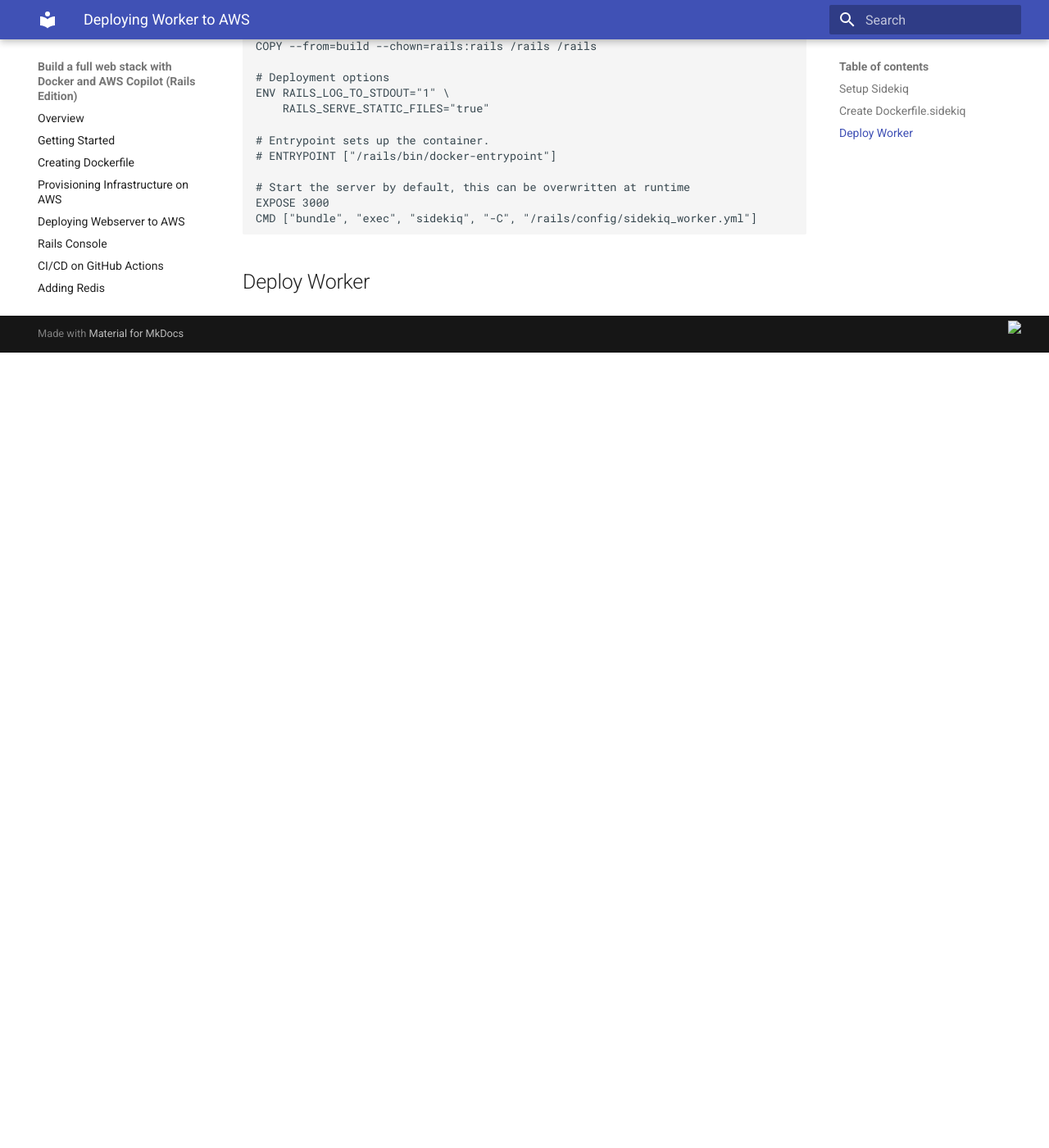
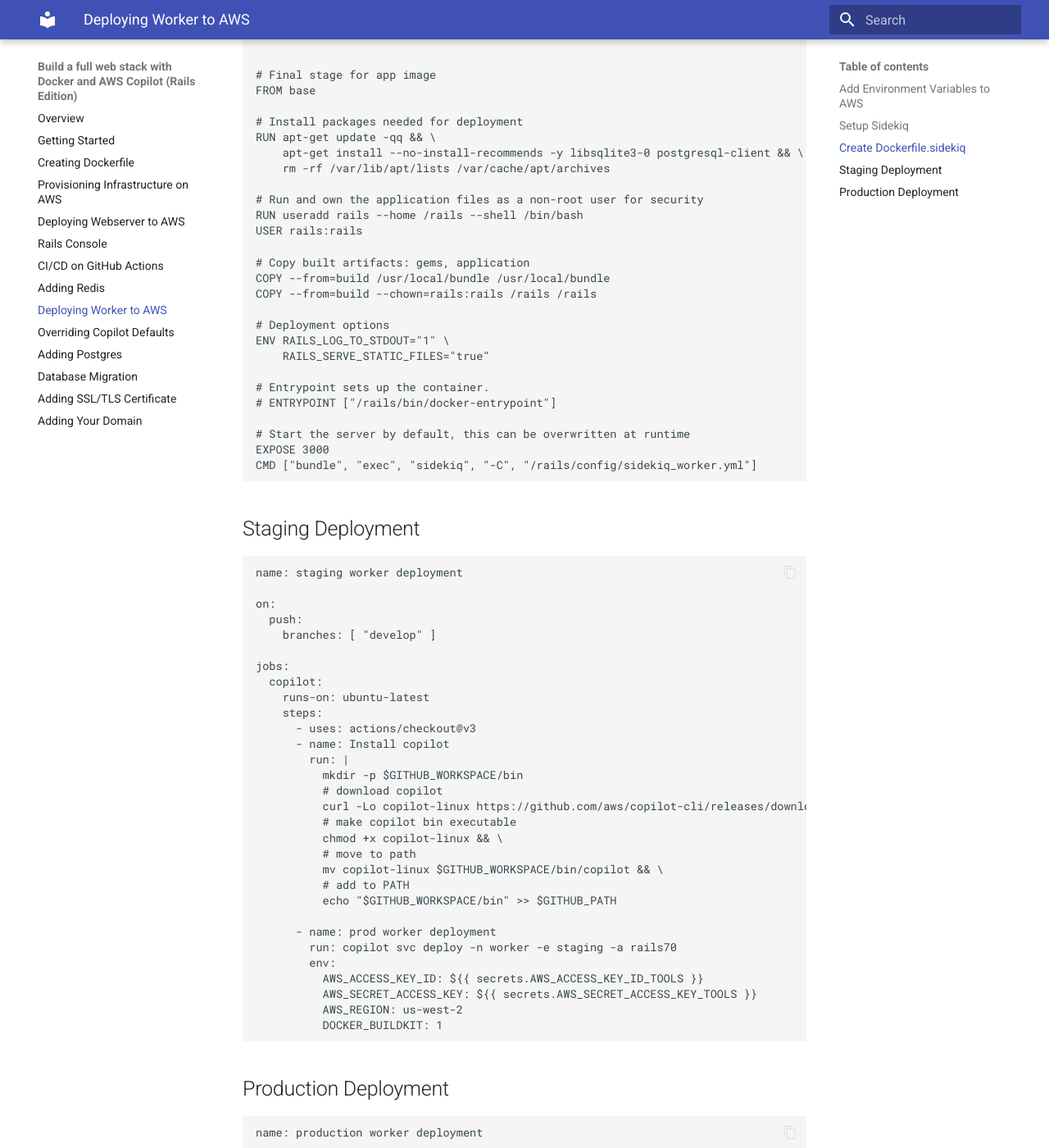
Before and after one commit to build-with-aws-copilot/rails_docs, an MkDocs documentation site: the page built from docs/deploying_worker_to_aws.md, in a window 1280 px wide and 1400 px high, scrolled down 2364 px. Shown: the whole window at 82% size. Built offline with MkDocs 1.6.1 and Material for MkDocs 9.7.7, drawn with Linux system fonts in a browser that asks for light colours; before the commit the page ends 2794 px from its top, so only the background shows below that; some of the changed text lies outside the part shown.

Commit message:
updated worker deployment and redis

````diff
--- a/docs/deploying_worker_to_aws.md
+++ b/docs/deploying_worker_to_aws.md
@@ -1,5 +1,21 @@
 !!! info
     By default, backend services will be launched in public subnet, and therefore have internet access. You can also launch backend services in private subnet, and use NAT gateway to access the internet.
+
+## Add Environment Variables to AWS
+
+```
+copilot secret init
+What would you like to name this secret? [? for help] REDIS_HOST
+What is the value of secret REDIS_HOST in environment prod?
+What is the value of secret REDIS_HOST in environment staging?
+```
+
+```
+copilot secret init
+What would you like to name this secret? [? for help] REDIS_PORT
+What is the value of secret REDIS_HOST in environment prod?
+What is the value of secret REDIS_HOST in environment staging?
+```
 
 ## Setup Sidekiq
 
@@ -122,4 +138,70 @@
 CMD ["bundle", "exec", "sidekiq", "-C", "/rails/config/sidekiq_worker.yml"]
 ```
 
-## Deploy Worker
+## Staging Deployment
+```
+name: staging worker deployment
+
+on:
+  push:
+    branches: [ "develop" ]
+
+jobs:
+  copilot:
+    runs-on: ubuntu-latest
+    steps:
+      - uses: actions/checkout@v3
+      - name: Install copilot
+        run: |
+          mkdir -p $GITHUB_WORKSPACE/bin
+          # download copilot
+          curl -Lo copilot-linux https://github.com/aws/copilot-cli/releases/download/v1.27.0/copilot-linux && \
+          # make copilot bin executable
+          chmod +x copilot-linux && \
+          # move to path
+          mv copilot-linux $GITHUB_WORKSPACE/bin/copilot && \
+          # add to PATH
+          echo "$GITHUB_WORKSPACE/bin" >> $GITHUB_PATH
+
+      - name: prod worker deployment
+        run: copilot svc deploy -n worker -e staging -a rails70
+        env:
+          AWS_ACCESS_KEY_ID: ${{ secrets.AWS_ACCESS_KEY_ID_TOOLS }}
+          AWS_SECRET_ACCESS_KEY: ${{ secrets.AWS_SECRET_ACCESS_KEY_TOOLS }}
+          AWS_REGION: us-west-2
+          DOCKER_BUILDKIT: 1
+```
+
+## Production Deployment
+```
+name: production worker deployment
+
+on:
+  push:
+    branches: [ "main" ]
+
+jobs:
+  copilot:
+    runs-on: ubuntu-latest
+    steps:
+      - uses: actions/checkout@v3
+      - name: Install copilot
+        run: |
+          mkdir -p $GITHUB_WORKSPACE/bin
+          # download copilot
+          curl -Lo copilot-linux https://github.com/aws/copilot-cli/releases/download/v1.27.0/copilot-linux && \
+          # make copilot bin executable
+          chmod +x copilot-linux && \
+          # move to path
+          mv copilot-linux $GITHUB_WORKSPACE/bin/copilot && \
+          # add to PATH
+          echo "$GITHUB_WORKSPACE/bin" >> $GITHUB_PATH
+
+      - name: prod worker deployment
+        run: copilot svc deploy -n worker -e prod -a rails70
+        env:
+          AWS_ACCESS_KEY_ID: ${{ secrets.AWS_ACCESS_KEY_ID_TOOLS }}
+          AWS_SECRET_ACCESS_KEY: ${{ secrets.AWS_SECRET_ACCESS_KEY_TOOLS }}
+          AWS_REGION: us-west-2
+          DOCKER_BUILDKIT: 1
+```
````
Also changed, not shown: docs/adding_redis.md (+11 -15 lines), docs/ci_cd.md (+2 -2 lines).
